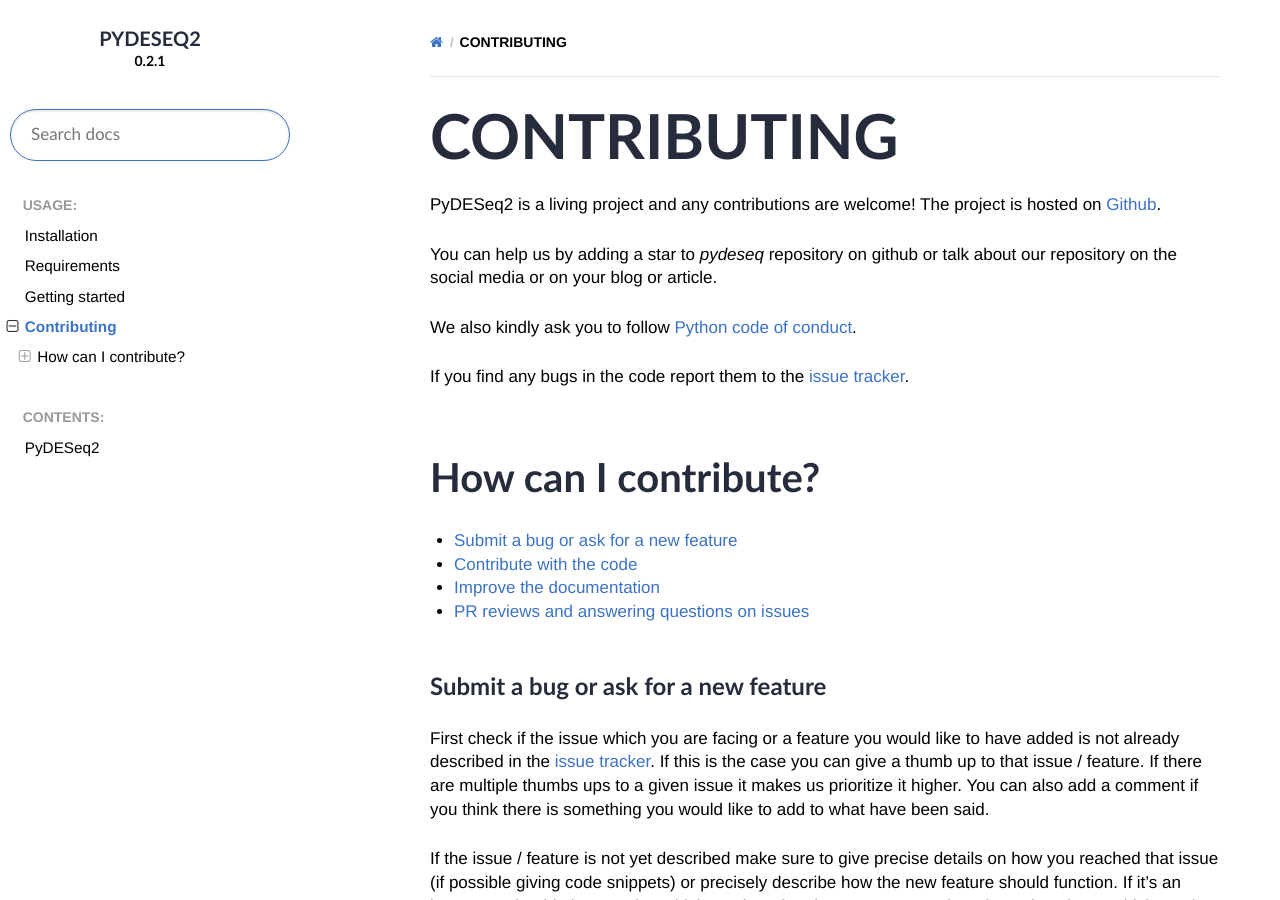
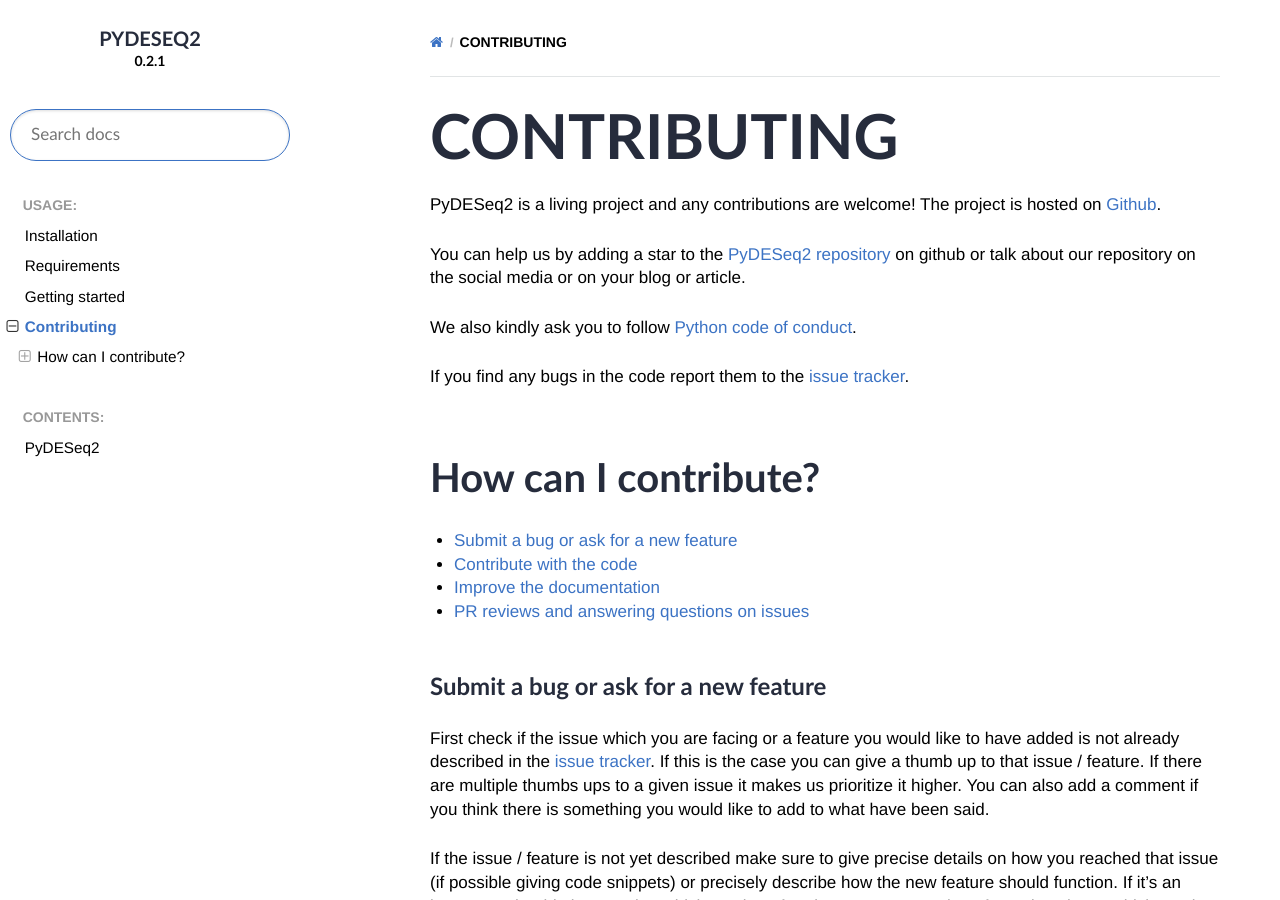
Before and after one commit to owkin/PyDESeq2, a Sphinx documentation site: the page built from docs/source/usage/contributing.rst, in a window 1280 px wide and 900 px high. Built offline with Sphinx 7.4.7 and the Read the Docs theme 2.0.0, drawn with Linux system fonts in a browser that asks for light colours; some web fonts are replaced.

Commit message:
Update docs/source/usage/contributing.rst
Co-authored-by: Boris Muzellec <BorisMuzellec@users.noreply.github.com>

```diff
--- a/docs/source/usage/contributing.rst
+++ b/docs/source/usage/contributing.rst
@@ -4,7 +4,7 @@
 PyDESeq2 is a living project and any contributions are welcome!
 The project is hosted on `Github <https://github.com/owkin/PyDESeq2>`_.
 
-You can help us by adding a star to `pydeseq` repository on github or talk about
+You can help us by adding a star to the `PyDESeq2 repository <https://github.com/owkin/PyDESeq2>`_ on github or talk about
 our repository on the social media or on your blog or article.
 
 We also kindly ask you to follow `Python code of conduct <https://www.python.org/psf/codeofconduct/>`_.
```
